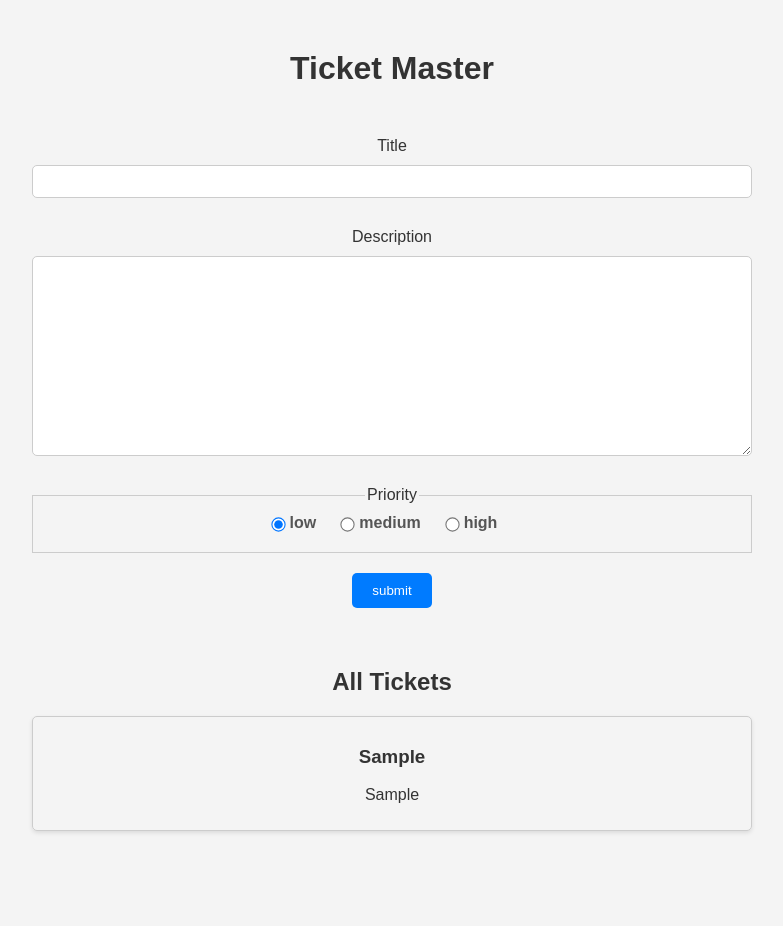
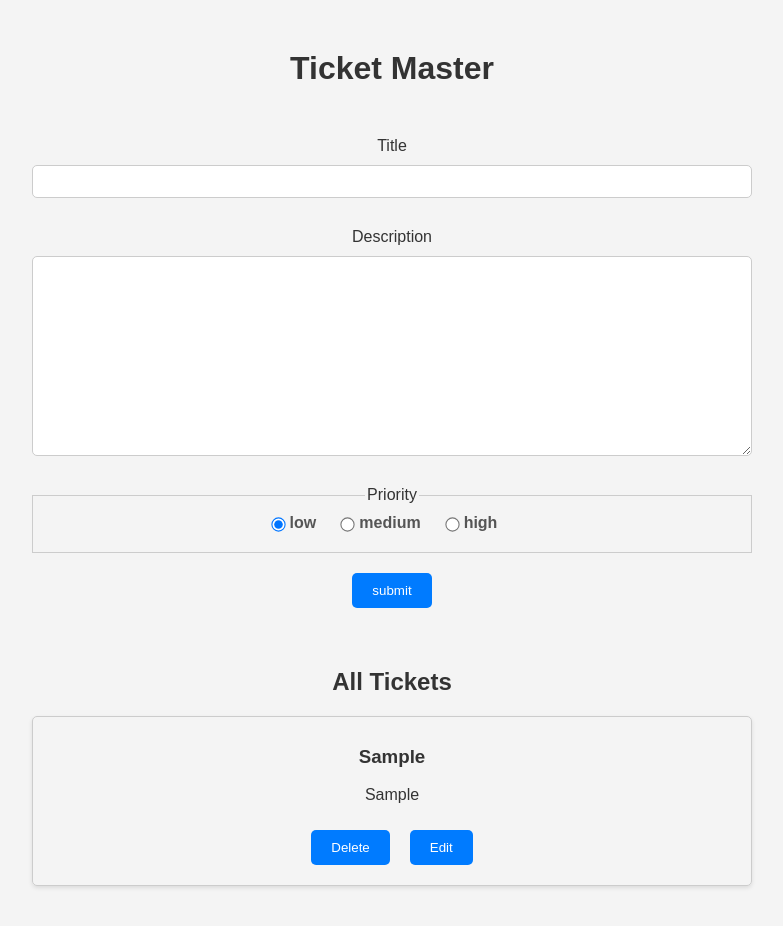
Before and after one commit to lakshmi-b01/ticket-master, a React (Create React App) app: page / in a window 1280 px wide. Both pictures are taken after typing "Sample", "Sample" into the empty fields and a click on the button "submit". Shown: the top 926 px of the page, without its empty margins (248-1031 px from the left). Built offline with nearby package versions, Linux system fonts and the light colour scheme.

Commit message:
Added code for Delete ticket

```diff
--- a/src/components/TicketForm.js
+++ b/src/components/TicketForm.js
@@ -21,7 +21,7 @@
     event.preventDefault();
 
     const ticketData = {
-      id: new Date().toISOString,
+      id: new Date().toISOString(),
       title,
       description,
       priority,
--- a/src/components/TicketItem.js
+++ b/src/components/TicketItem.js
@@ -16,6 +16,14 @@
 
             <h3>{title}</h3>
             <p>{description}</p>
+
+            <button className="button" onClick={() => dispatch({type: "DELETE_TICKET", payload: {id}})}>
+                Delete
+            </button>
+
+            <button className="button" onClick={() => {/* Edit ticket*/}}>
+                Edit
+            </button>
         </div>
     );
 
--- a/src/reducers/ticketReducer.js
+++ b/src/reducers/ticketReducer.js
@@ -12,9 +12,9 @@
     case "DELETE_TICKET":
       return {
         ...state,
-        tickets: state.tickets.filter((ticket) =>
-          ticket.id != action.payload.id
-        )
+        tickets: state.tickets.filter((ticket) => {
+          return ticket.id !== action.payload.id
+      })
       };
     default:
       return state;
```
